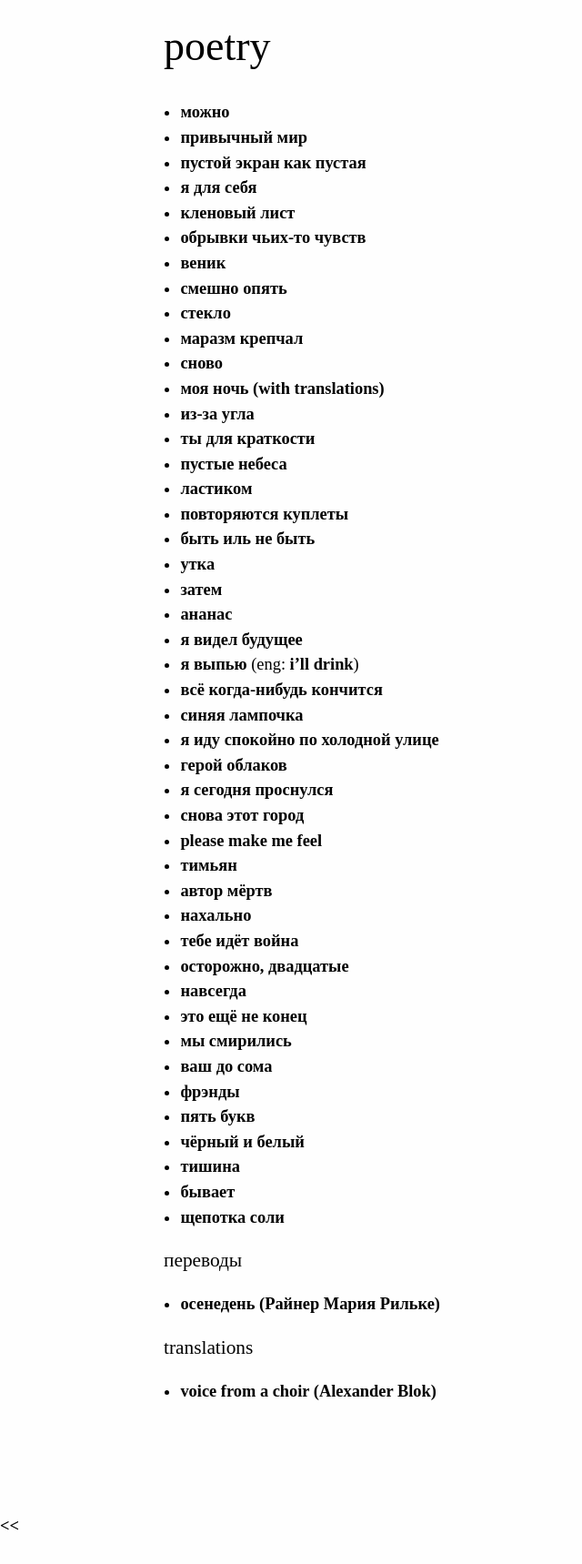
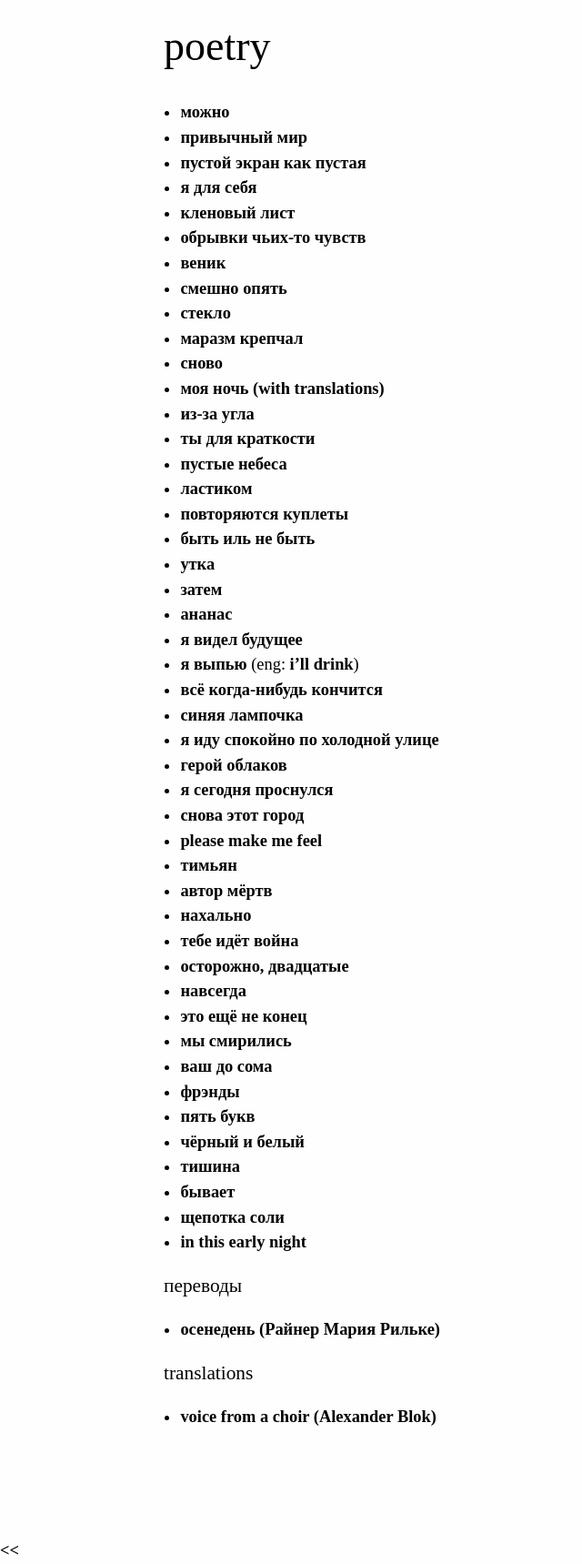
Before and after one commit to caryoscelus/pppoetry, a Jekyll site: the page built from index.md, in a window 1280 px wide. Shown: the whole page at 91% size, without its empty margins (0-640 px from the left). Built offline with Jekyll 4.4.1, drawn with Linux system fonts in a browser that asks for light colours; before the commit the page ends 1691 px from its top, so only the background shows below that.

Commit message:
Update index.md

```diff
--- a/index.md
+++ b/index.md
@@ -47,6 +47,7 @@ title: poetry
 - [тишина](text/tishina.html)
 - [бывает](text/bivayet.html)
 - [щепотка соли](text/shepotka-soli.html)
+- [in this early night](text/in-this-early-night.html)
 
 переводы
 
```
